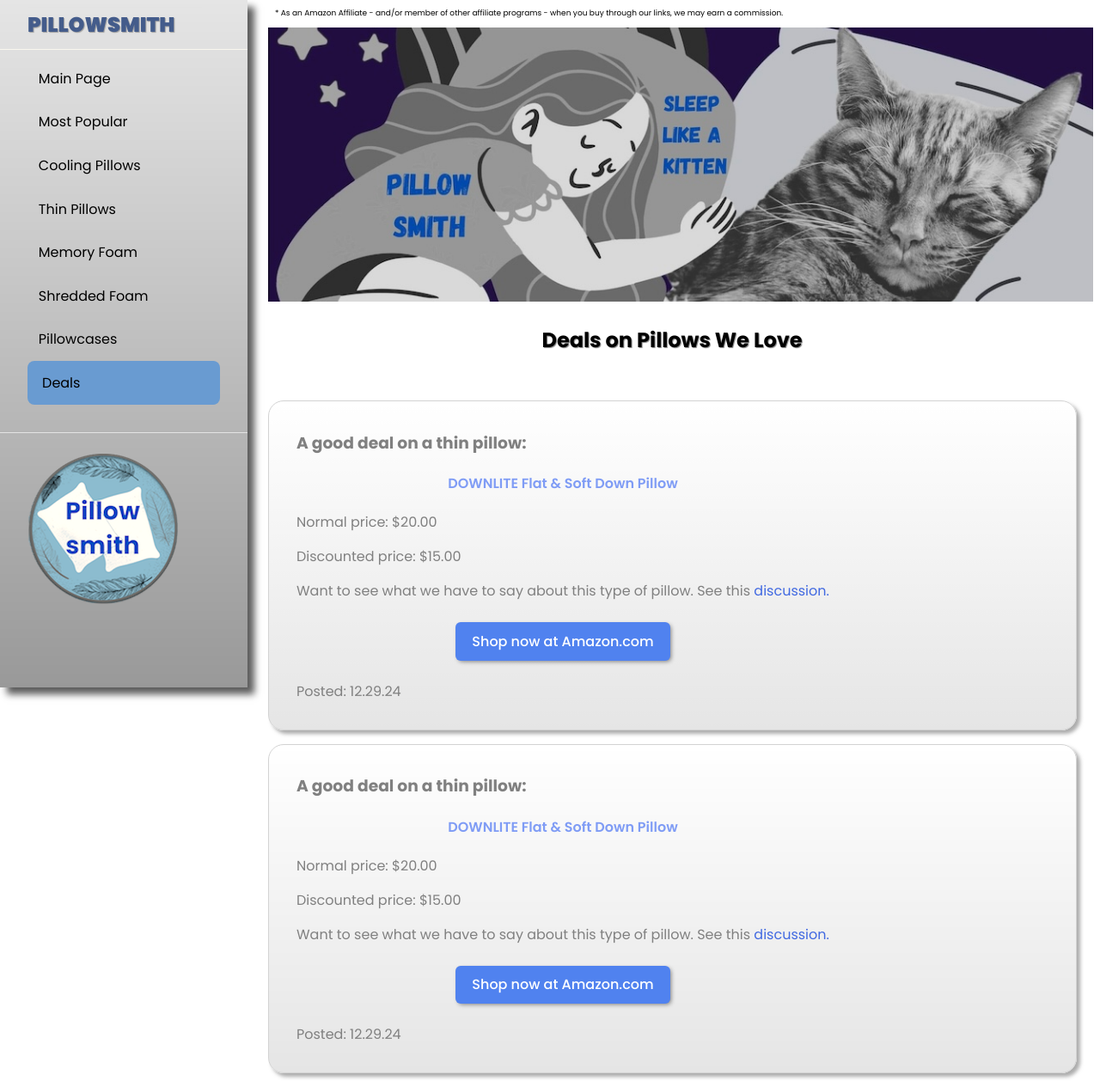
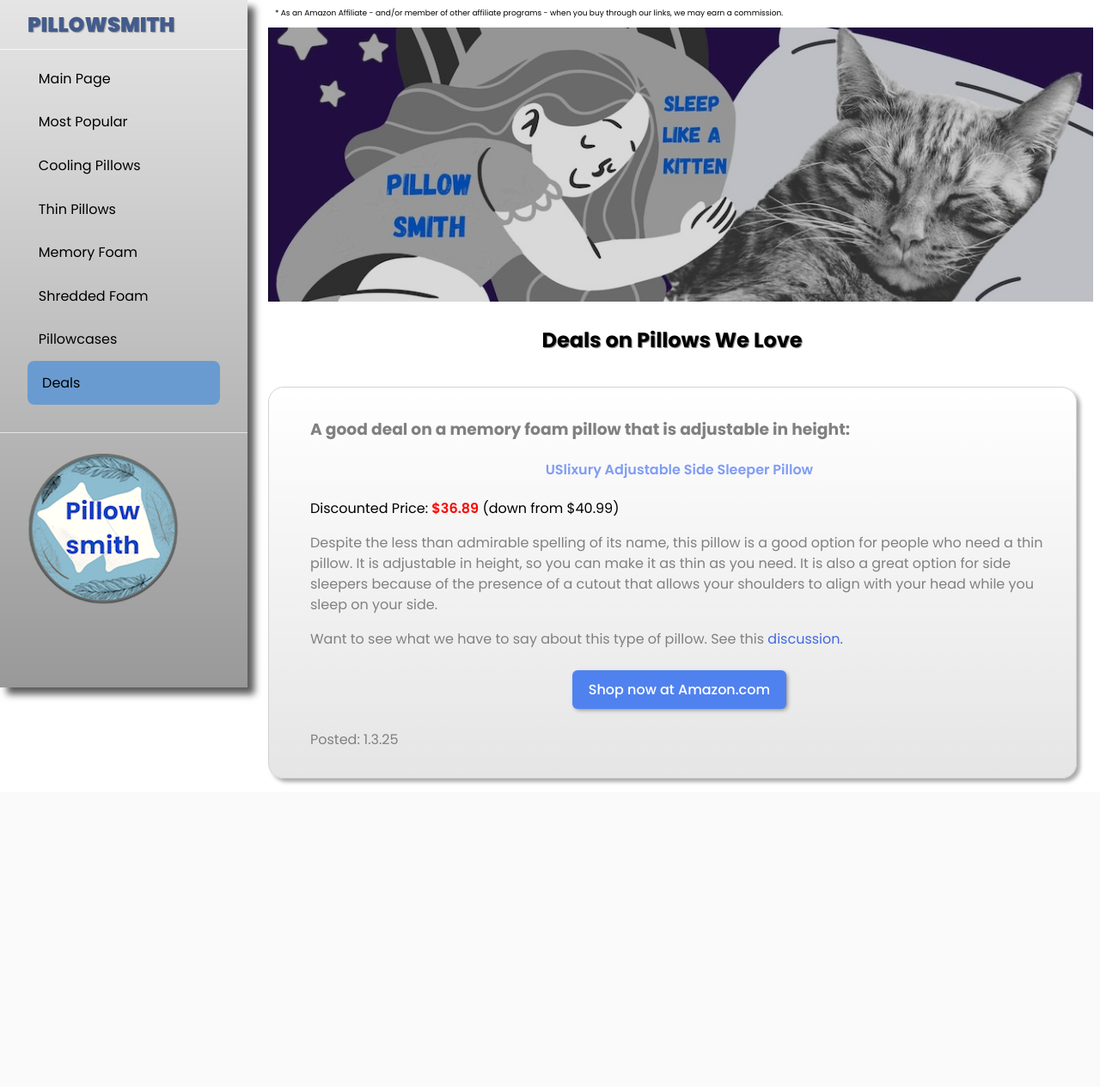
Before and after one commit to jstern718/flaskPillow3, a Flask app: page /deals in a window 1280 px wide. Shown: the whole page at 86% size. After the commit the page ends 912 px from the top, so only its background shows below. Run offline with Flask 3, Linux system fonts and the light colour scheme.

Commit message:
deals page working

```diff
--- a/lists/dealsList.py
+++ b/lists/dealsList.py
@@ -1,16 +1,10 @@
 dealsList = [
-    {"date": "12.29.24",
-    "intro": "A good deal on a thin pillow:",
-    "title": "DOWNLITE Flat & Soft Down Pillow",
-    "normalprice": "$20.00",
-    "dealprice": "$15.00",
-    "see": "/thin",
-    "link": "https://amzn.to/4elSMj5"},
-    {"date": "12.29.24",
-    "intro": "A good deal on a thin pillow:",
-    "title": "DOWNLITE Flat & Soft Down Pillow",
-    "normalprice": "$20.00",
-    "dealprice": "$15.00",
-    "see": "/thin",
-    "link": "https://amzn.to/4elSMj5"},
+    {"date": "1.3.25",
+    "intro": "A good deal on a memory foam pillow that is adjustable in height:",
+    "title": "USlixury Adjustable Side Sleeper Pillow",
+    "normalprice": "$40.99",
+    "dealprice": "$36.89",
+    "discussion": "Despite the less than admirable spelling of its name, this pillow is a good option for people who need a thin pillow. It is adjustable in height, so you can make it as thin as you need. It is also a great option for side sleepers because of the presence of a cutout that allows your shoulders to align with your head while you sleep on your side.",
+    "see": "/memory",
+    "link": "https://amzn.to/40NtpU8"},
 ]
--- a/static/style.css
+++ b/static/style.css
@@ -172,15 +172,22 @@ accordion background: #c7d2fe
         border-bottom-left-radius: 12px;
         border-bottom-right-radius: 12px;;
         background-color: transparent;
-
-        padding-top: 0;
-        padding-bottom: 1rem;
-        padding-left: 1rem;
-        padding-right: 1rem;
     }
 
     .closedLi::marker{
         color: #699bd1;
+    }
+
+
+    .open-ul{
+        /* margin-left: 1rem;
+        margin-right: 1rem;
+        padding-left: 1rem;
+        padding-right: 2rem;
+        padding-top: 1rem;
+        padding-bottom: 1rem;
+        text-align: justify; */
+
     }
 
     .openLi{
@@ -294,7 +301,16 @@ accordion background: #c7d2fe
         padding: 0px;
         margin: 0px;
         z-index: 1;
-
+    }
+
+    .discount-text{
+        font-weight: 600;
+        color: red;
+    }
+
+    .non-discount-text{
+        font-weight: 400;
+        color: black;
     }
 
 }
@@ -1583,6 +1607,8 @@ accordion background: #c7d2fe
     .pillow-list-item{
         display: flex;
         flex-direction: row;
+        padding-left: 1rem;
+        padding-right: 1rem;
     }
 
     .pillow-intro{
@@ -1602,7 +1628,6 @@ accordion background: #c7d2fe
         font-weight: 400;
         font-size: medium;
         text-decoration: inherit;
-        padding: none;
 
     }
 
--- a/templates/deal_post.html
+++ b/templates/deal_post.html
@@ -5,16 +5,23 @@
         <div>
             <h3>{{ pillow.intro }}</h3>
             <h4 class="pillow-intro">{{pillow.title}}</h4>
-            <p class="pillow-text">Normal price: {{ pillow.normalprice }}</p>
-            <p class="pillow-text">Discounted price: {{ pillow.dealprice }}</p>
-            <p class="pillow-text">Want to see what we have to say about this type of pillow. See this <a href="{{ pillow.see }}" class="no-button"><span class="pillow-text">discussion.</span></a></p>
-            <div>
+            <p class="non-discount-text">Discounted Price: <span class="discount-text">{{ pillow.dealprice }}</span> (down from {{ pillow.normalprice }})</p>
+            <a href="{{ pillow.link }}">
+                <p class="pillow-text">{{ pillow.discussion }}</p>
+            </a>
+            <a href="{{ pillow.link }}">
+                <p class="pillow-text">Want to see what we have to say about this type of pillow. See this
+                    <a href="{{ pillow.see }}" class="no-button">
+                        <span class="pillow-text">discussion.</span>
+                    </a>
                 </p>
+            </a>
+            <a href="{{ pillow.link }}">
                 <div class="pillow-button-div">
                         <button href="{{ pillow.link }}" class="pillow-button">Shop now at Amazon.com</button>
                 </div>
                 <p class="gray-text ">Posted: {{ pillow.date }}</p>
-            </div>
+            </a>
         </div>
     </a>
     </div>
--- a/templates/page_template.html
+++ b/templates/page_template.html
@@ -65,8 +65,6 @@
             <div class="mobile-article">
                 <div class="accordion-space">
                     <h2 class="page-title">{{pageTitle}}</h2>
-                    <div class="accordion-holder">
-                        <h3 class="accordion-title">Some Helpful Info:</h3>
                         {% include 'accordion.html' with context %}
                     </div>
                     {% if chartImage %}
@@ -74,7 +72,7 @@
                     {% endif %}
                 </div>
                 {% if type == "pillow" %}
-                    <ul class="pillow-list">
+                    <ul class="pillow-list mobile-article">
                         {% for pillow in pillowList %}
                                 <li class="pillow-item">
                                     {% set pillowNum = loop.index %}
@@ -84,8 +82,8 @@
                     </ul>
                 {% endif %}
                 {% if type == "post" %}
-                    <ul class="pillow-list">
-                        {% for post in dealList %}
+                    <ul class="pillow-list mobile-article">
+                        {% for pillow in pillowList %}
                                 <li class="pillow-item">
                                     {% include 'deal_post.html' %}
                                 </li>
```
Also changed, not shown: other parts of static/style.css (+47 -33 lines).
